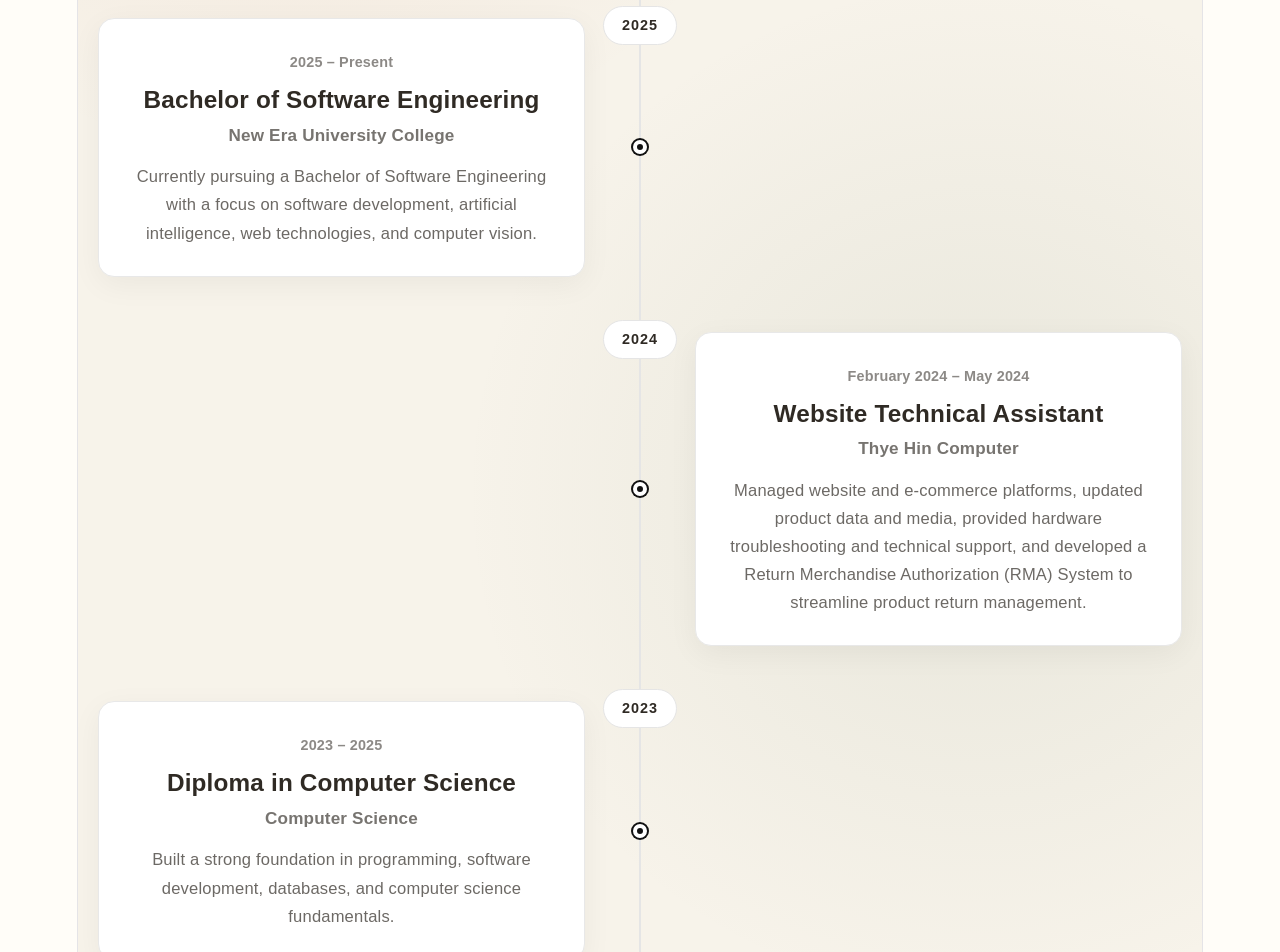
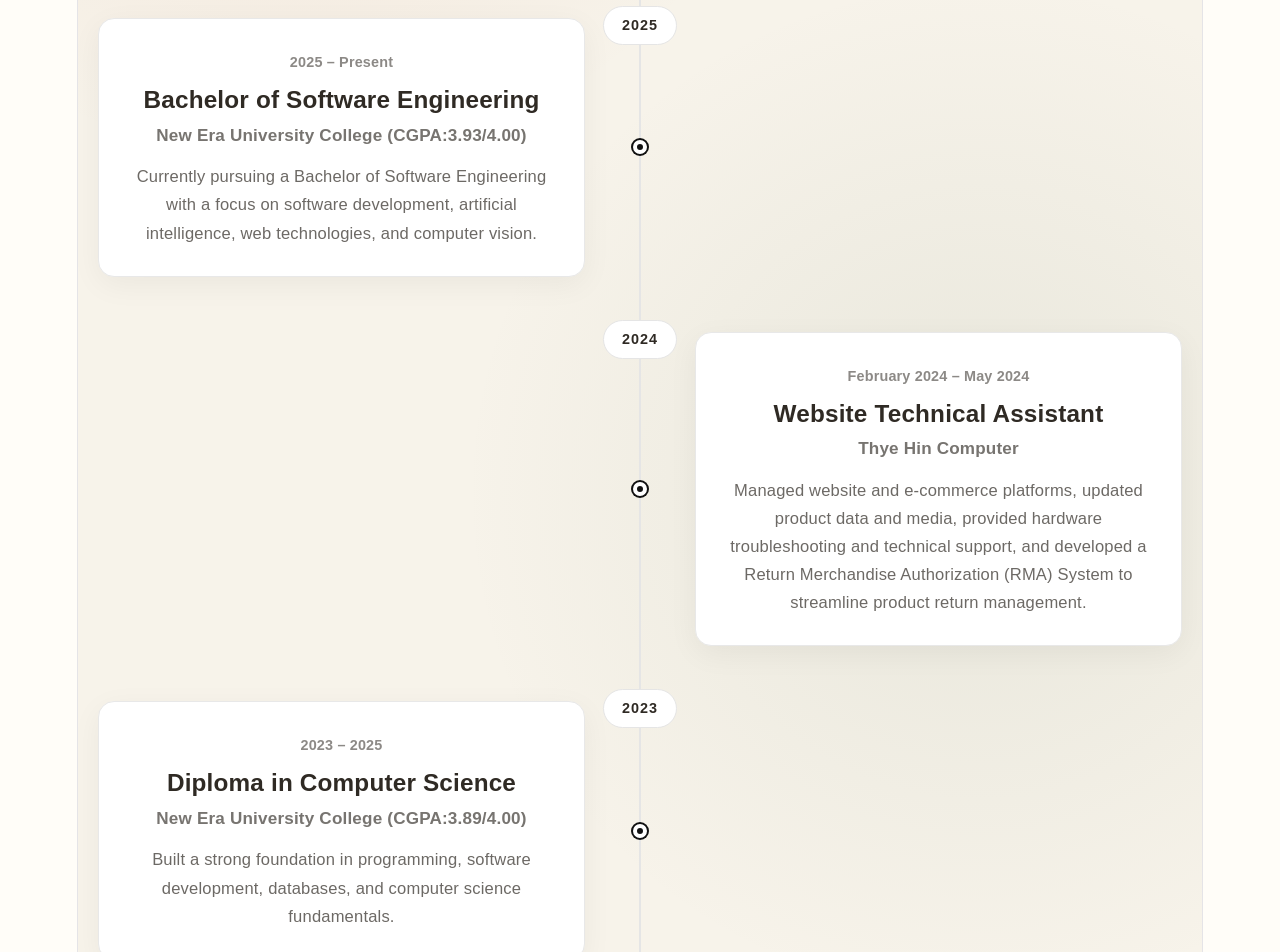
Before and after one commit to Ahle0715/Resume, a React (Vite) app in the folder resume-website/: page / in a window 1280 px wide. Shown: the part 2660-3612 px from the top of the page. Built offline with nearby package versions, Linux system fonts and the light colour scheme.

Commit message:
Added CGPA in Academic

```diff
--- a/resume-website/src/Career.jsx
+++ b/resume-website/src/Career.jsx
@@ -21,7 +21,7 @@ const careerData = [
   {
     year: "2025",
     title: "Bachelor of Software Engineering",
-    company: "New Era University College",
+    company: "New Era University College (CGPA:3.93/4.00)",
     period: "2025 – Present",
     description:
       "Currently pursuing a Bachelor of Software Engineering with a focus on software development, artificial intelligence, web technologies, and computer vision.",
@@ -37,7 +37,7 @@ const careerData = [
   {
     year: "2023",
     title: "Diploma in Computer Science",
-    company: "Computer Science",
+    company: "New Era University College (CGPA:3.89/4.00)",
     period: "2023 – 2025",
     description:
       "Built a strong foundation in programming, software development, databases, and computer science fundamentals.",
```
